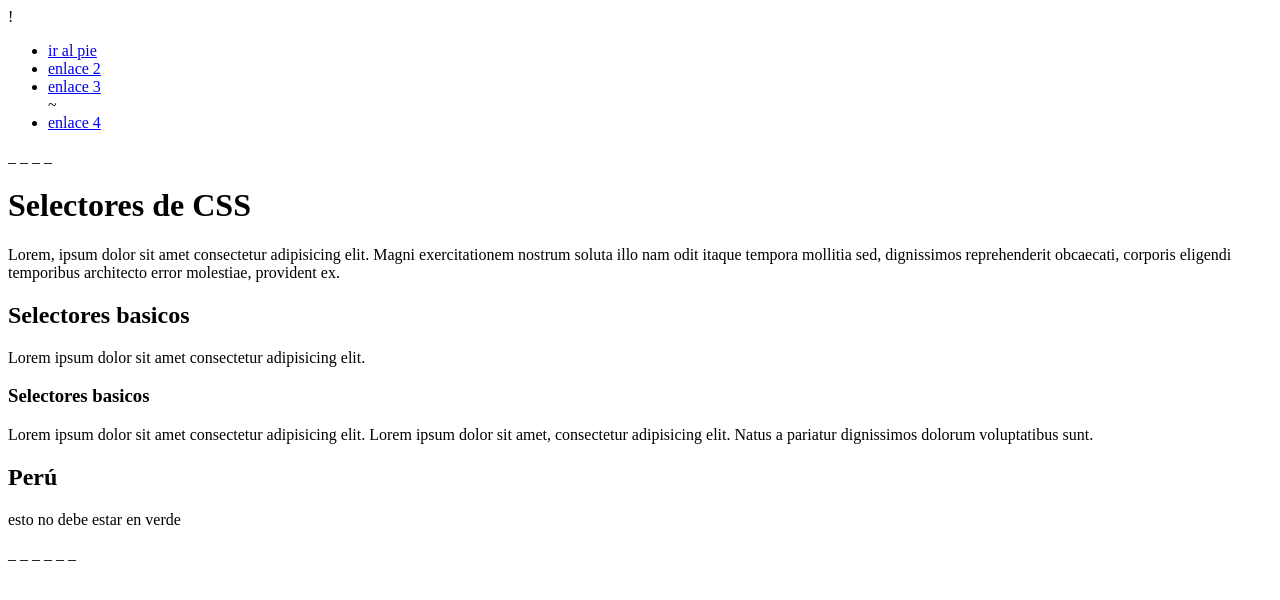
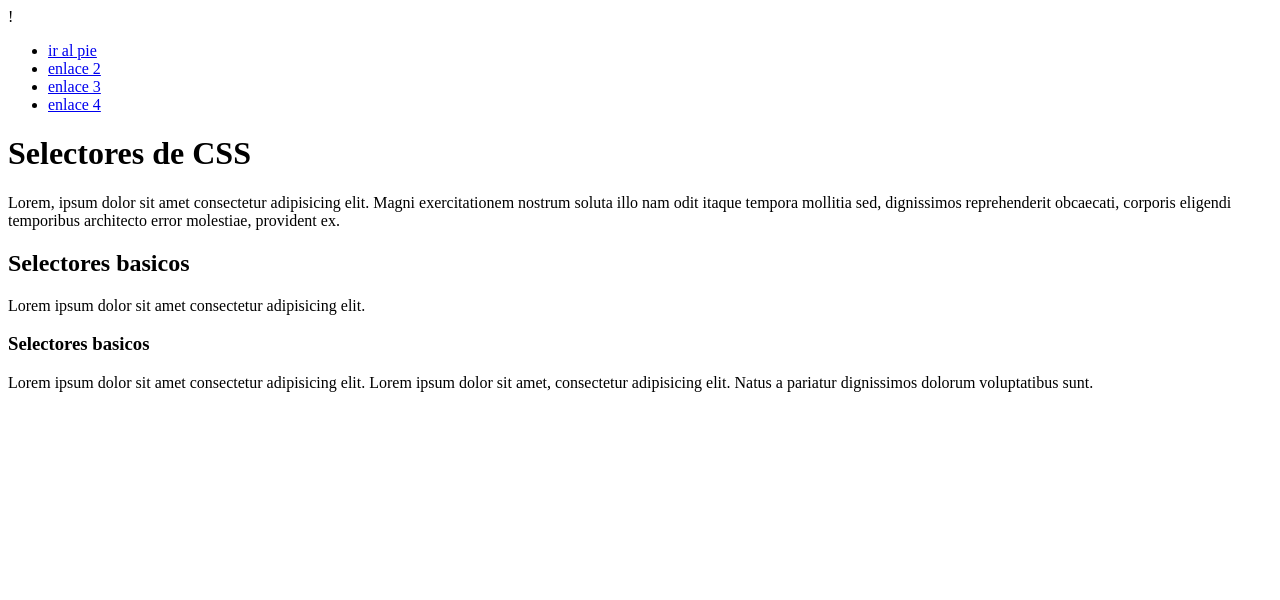
Before and after one commit to karen-nallely08/practica-7.52, a plain HTML site: page practica 7/index.html in a window 1280 px wide. Drawn offline with Linux system fonts and the light colour scheme.

Commit message:
correcciones

```diff
--- a/practica 7/css1.css
+++ b/practica 7/css/css1.css
@@ -1,12 +1,12 @@
 /* selector por clase */
 
 .subtítulo {
-    border :  1 px negro sólido;
+    border :  1 px aqua solid;
     box-shadow:  10 px  5 px  20 px oro;
 }
 
 h2 _ subtítulo {
-    color : rojo oscuro;
+    color : red;
 }
 
 /* selector por atributo que tenga un atributo sun importar el valor */
@@ -41,6 +41,6 @@ h3  +  pag {
 }
 
 /* hermanos generales */
-h3  ~  pag {
+h3   pag {
     font-size :  32 px ;
 }
--- a/practica 7/index.html
+++ b/practica 7/index.html
@@ -5,34 +5,31 @@
     <meta  http-equiv =" X-UA-Compatible " content =" IE=edge " >
     <meta  name =" viewport " content =" ancho=ancho-del-dispositivo, escala-inicial=1.0 " >
     <title > Clase css </title >
-    <enlace  rel =" hoja de estilo " href ="css1.css" >
-</cabeza >
-<cuerpo >
-    <encabezado >
-        <navegación >
+        <link rel="stylesheet" href="css/css1.css">
+    </head >
+<body >
+    <header >
+        <navigation >
             <ul >
                 <li  > <a  href =" #pie " > ir al pie </a > </li >
                 <li  > <a  href =" https://youtube.com " > enlace 2 </a > </li >
-                <li > <a  href =" https://empresa.com.mx " > enlace 3 </a > </li > ~
+                <li > <a  href =" https://empresa.com.mx " > enlace 3 </a > </li >
                 <li > <a  href =" https://miempresa.org " > enlace 4 </a > </li >
             </ul >
-        </nav> _ _
-    </encabezado >
-    <principal> _ _
+        </nav>
+    </header >
+    <major>
         <h1  class =" h1 " > Selectores de CSS </h1 >
         <p  lang =" es-mx " > Lorem, ipsum dolor sit amet consectetur adipisicing elit. Magni exercitationem nostrum soluta illo nam odit itaque tempora mollitia sed, dignissimos reprehenderit obcaecati, corporis eligendi temporibus architecto error molestiae, provident ex. </p >
         <h2  class =" subtitulo " > Selectores basicos </h2 >
         <p > Lorem ipsum dolor sit amet consectetur adipisicing elit. </p >
         <h3  class =" subtitulo " > Selectores basicos </h3 >
         <p  lang =" ja " > Lorem ipsum dolor sit amet consectetur adipisicing elit. Lorem ipsum dolor sit amet, consectetur adipisicing elit. Natus a pariatur dignissimos dolorum voluptatibus sunt. </p >
-        <artículo >
-            <h2 > Perú </h2 >
-            <p > esto no debe estar en verde </p >
-        </artículo >
 
 
-    </principal >
-    <aparte> </aparte> _ _ _ _
+
+    </major >
+    <apart> </apart>
     <pie de página > </pie de página >
-</cuerpo >
-</html> _ _
+    </body >
+</html>
```
Also changed, not shown: 1 other file.
